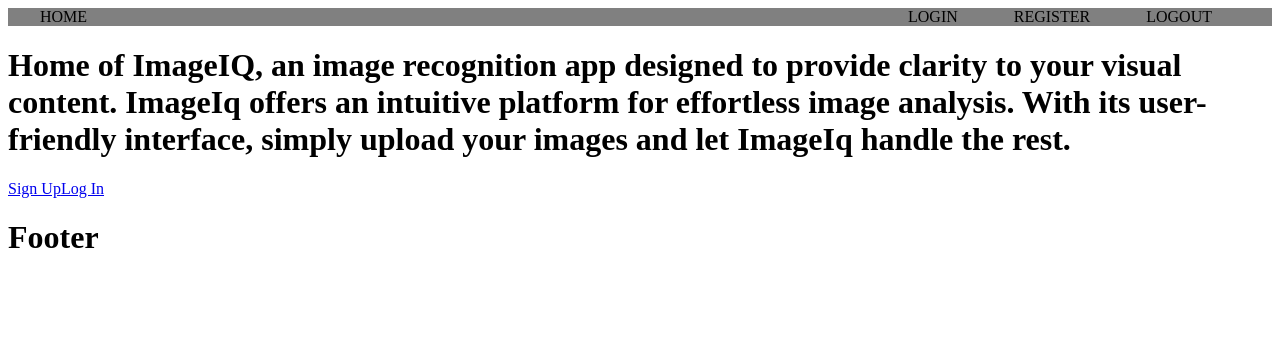
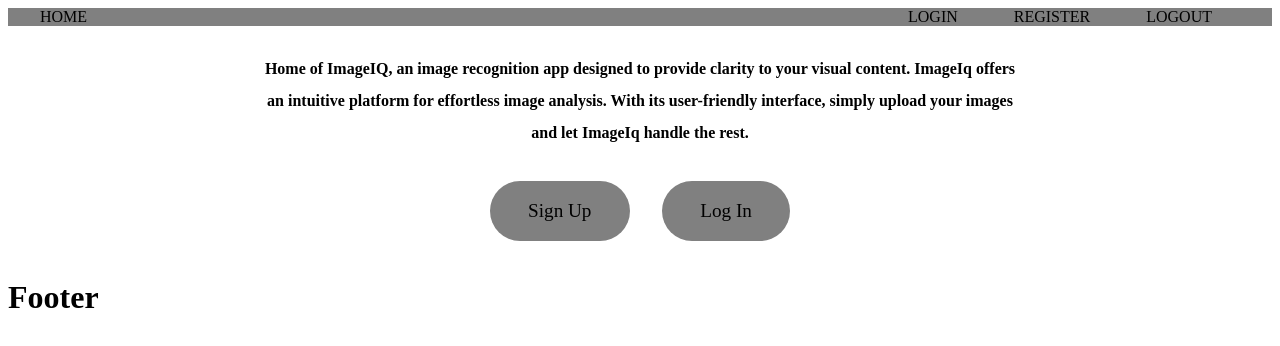
Before and after one commit to Vbeni/imageIQ_frontend, a React (Create React App) app: page / in a window 1280 px wide. Shown: the top 346 px of the page. Built offline with nearby package versions, Linux system fonts and the light colour scheme.

Commit message:
home component css

```diff
--- a/src/index.css
+++ b/src/index.css
@@ -35,3 +35,37 @@
 .nav-link:hover, .nav-links-right a:hover {
   color: white;
 }
+
+.home {
+  text-align: center;
+  margin: auto;
+  width: 60%;
+  padding: 1em;
+}
+
+.home h1 {
+  color: black;
+  font-size: 1em;
+  line-height: 2;
+  margin-bottom: 2em;
+}
+
+.home-links {
+  display: flex;
+  justify-content: center;
+  gap: 2em;
+}
+
+.link-button {
+  color: black;
+  background-color: grey;
+  text-decoration: none;
+  padding: 1em 2em;
+  font-size: 1.2em;
+  border-radius: 100px;
+  transition: background-color 0.3s ease;
+}
+
+.link-button:hover {
+  background-color: white;
+}
--- a/src/pages/Home.js
+++ b/src/pages/Home.js
@@ -4,11 +4,11 @@
 
 function Home() {
   return (
-    <div>
+    <div className='home'>
         <h1>Home of ImageIQ, an image recognition app designed to provide clarity to your visual content. ImageIq offers an intuitive platform for effortless image analysis. With its user-friendly interface, simply upload your images and let ImageIq handle the rest.</h1>
-        <div>
-        <Link to="/register">Sign Up</Link>
-        <Link to="/login">Log In</Link>
+        <div className='home-links'>
+        <Link to="/register" className='link-button'>Sign Up</Link>
+        <Link to="/login" className='link-button'>Log In</Link>
         </div>
     </div>
   )
```
